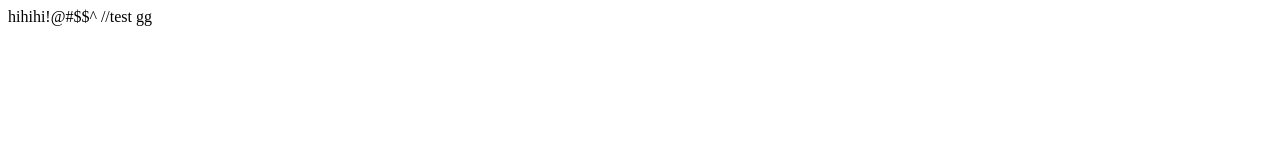
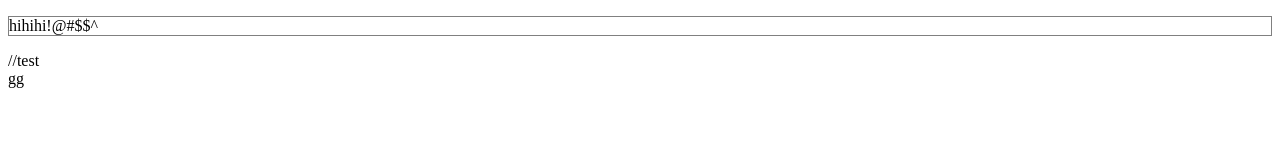
Before and after one commit to ngyeechen/heicoders1, a plain HTML site: page index.html in a window 1280 px wide. Drawn offline with Linux system fonts and the light colour scheme.

Commit message:
html added styles

```diff
--- a/index.html
+++ b/index.html
@@ -7,8 +7,8 @@
 
 <body>
     <!-- All displayable webpage content will be coded here-->
-     hihihi!@#$$^
-     //test
+     <p style="border: 1px solid gray;">hihihi!@#$$^</p>
+        <table class="box">//test</table>
      gg
 </body>
 
```
